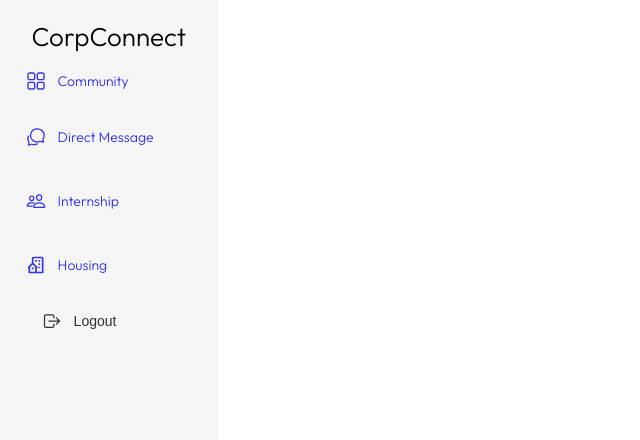
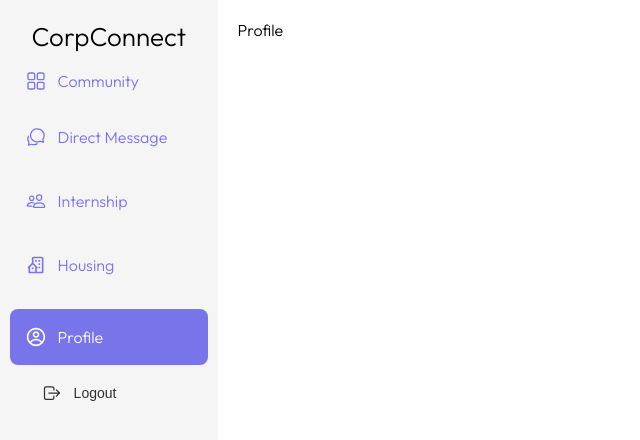
Before and after one commit to lih226/CorpConnect, a React (Create React App) app in the folder web/: page /profile in a window 1280 px wide. Shown: the top 440 px of the page, without its empty margins (0-640 px from the left). Built offline with nearby package versions, Linux system fonts and the light colour scheme.

Commit message:
Added a profile page

```diff
--- a/web/src/App.tsx
+++ b/web/src/App.tsx
@@ -4,6 +4,7 @@ import Community from './pages/Community';
 import DM from './pages/DM';
 import Internship from './pages/Internship';
 import Housing from './pages/Housing';
+import Profile from './pages/Profile';
 import styled, { createGlobalStyle } from 'styled-components';
 import './App.css';
 
@@ -18,6 +19,7 @@ function App() {
           <Route path="/directmessage" element={<DM />} />
           <Route path="/internship" element={<Internship />} />
           <Route path="/housing" element={<Housing />} />
+          <Route path="/profile" element={<Profile />} />
         </Routes>
       </Content>
     </Router>
--- a/web/src/Sidebar.tsx
+++ b/web/src/Sidebar.tsx
@@ -4,6 +4,7 @@ import { RxDashboard } from "react-icons/rx";
 import { IoChatbubblesOutline } from "react-icons/io5";
 import { IoPeopleOutline } from "react-icons/io5";
 import { BiBuildingHouse } from "react-icons/bi";
+import { CgProfile } from "react-icons/cg";
 import LogoutButton from './components/LogoutButton';
 
 function Sidebar() {
@@ -32,6 +33,13 @@ function Sidebar() {
                     <BiBuildingHouse size={20} />
                     <IconSpacer />
                     Housing
+                </SidebarLink>
+                <LinkSpacer />
+                <LinkSpacer />
+                <SidebarLink to="/profile">
+                    <CgProfile size={20} />
+                    <IconSpacer />
+                    Profile
                 </SidebarLink>
                 <LinkSpacer />
                 <LogoutButton />
@@ -65,9 +73,10 @@ const SidebarLink = styled(NavLink)`
   height: 3vh;
   opacity: 0.8;
   text-decoration: none;
-  font-size: 14px;
+  font-size: 16px;
   border-radius: 8px;
   transition: all 0.3s ease;
+  color: #5a54e8;
 
   &:hover {
     background-color:rgba(0, 0, 0, 0.10);
--- /dev/null
+++ b/web/src/pages/Profile.tsx
@@ -0,0 +1,7 @@
+function Profile() {
+    return (
+      <div>Profile</div>
+    );
+  }
+
+  export default Profile;
```
